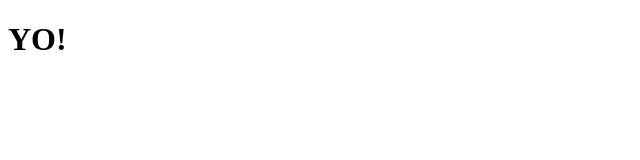
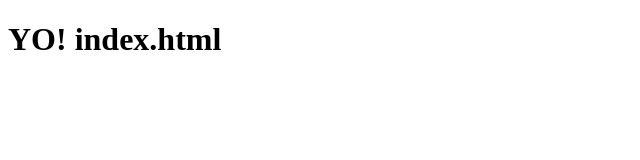
Before and after one commit to KiPa187/KiPa187.github.io, a plain HTML site: page index.html in a window 1280 px wide. Shown: the whole page, without its empty margins (0-640 px from the left). Drawn offline with Linux system fonts and the light colour scheme.

Commit message:
Update index.html

```diff
--- a/index.html
+++ b/index.html
@@ -5,6 +5,7 @@
     <title>kipa187.github.io</title>
 </head>
 <body>
-<h1>YO!</h1>
+    <h1>YO! index.html</h1>
+    <script src="https://cdn.pulse.is/livechat/loader.js" data-live-chat-id="64c8d3342303eba41f06b324" async></script>
 </body>
 </html>
```
